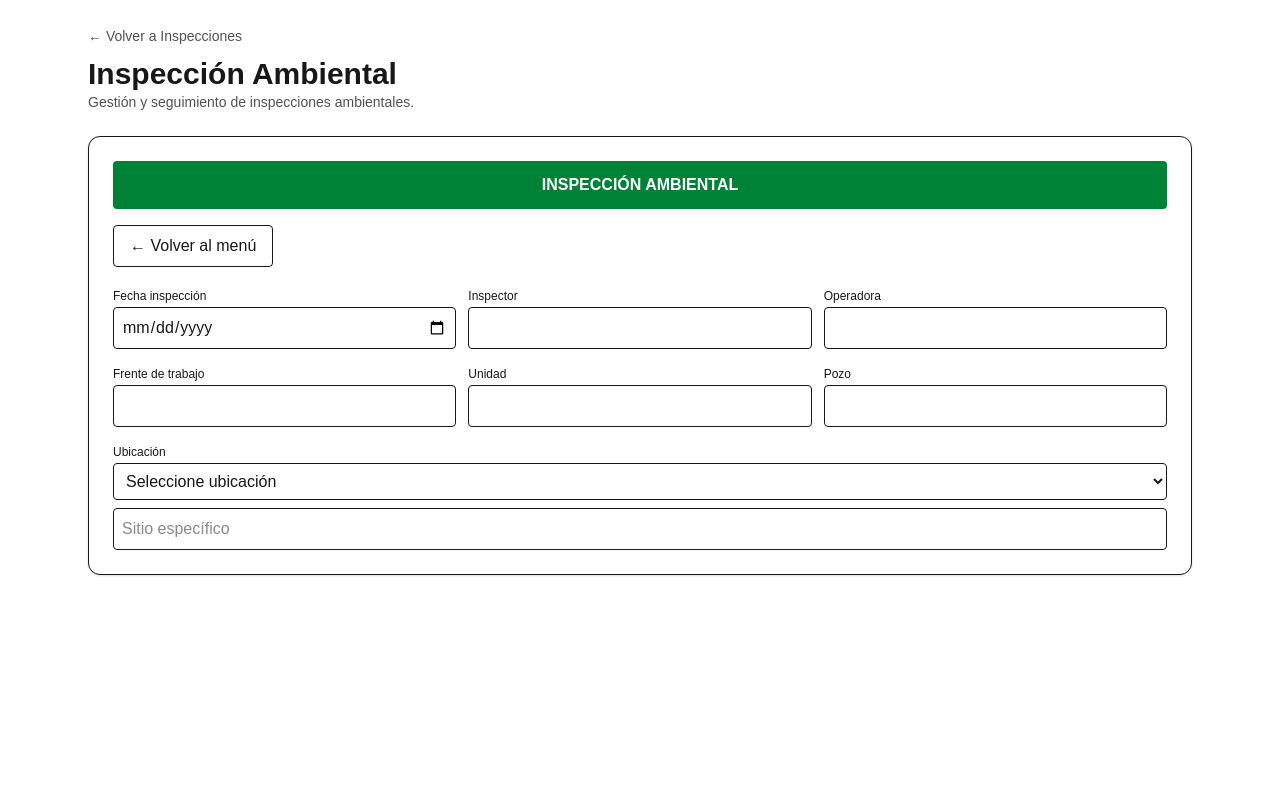
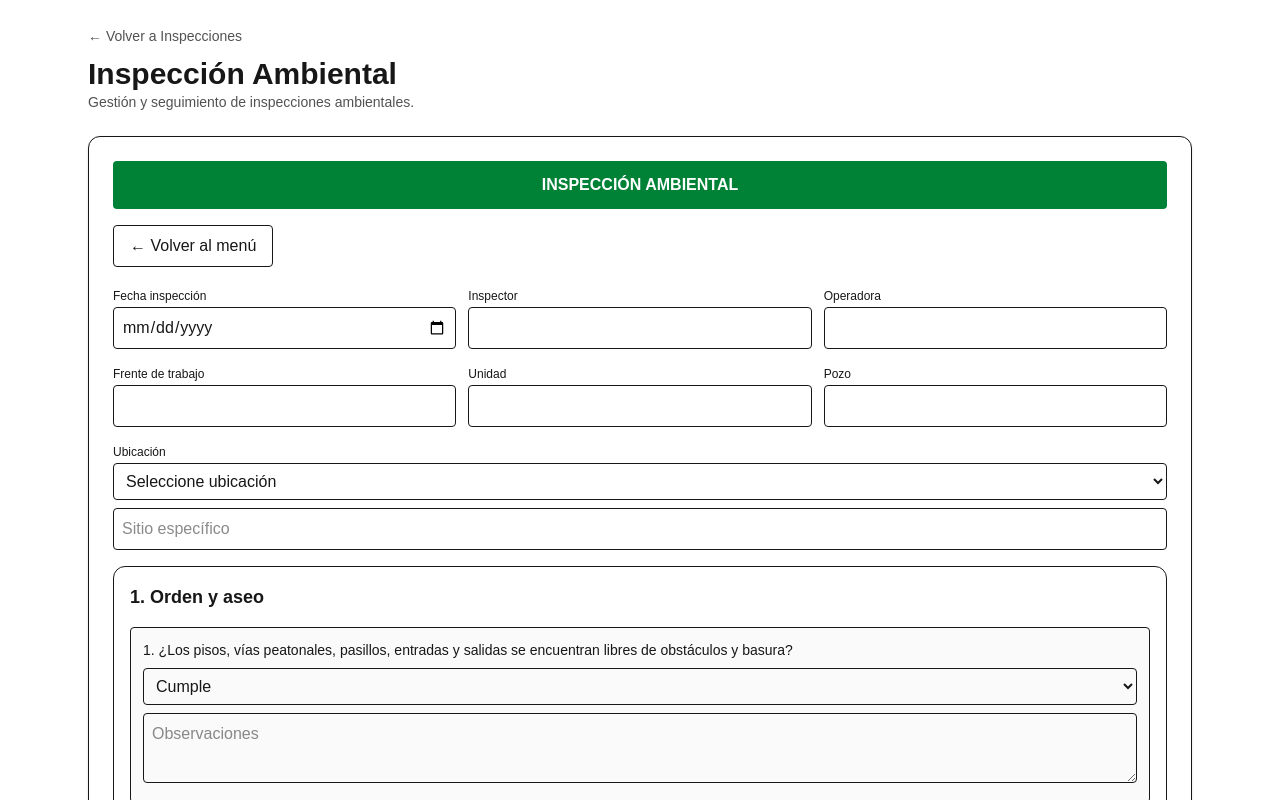
Before and after one commit to Roniant2023/portal-hseq-ia, a Next.js app: page /control-trabajo/inspecciones/ambiental in a window 1280 px wide. Both pictures are taken after a click on the button 360 px from the left and 217 px from the top of the page. Shown: the top 800 px of the page. Built offline with nearby package versions, Linux system fonts and the light colour scheme.

Commit message:
Agregar bloque orden y aseo inspeccion ambiental

```diff
--- a/app/control-trabajo/inspecciones/ambiental/page.tsx
+++ b/app/control-trabajo/inspecciones/ambiental/page.tsx
@@ -3,6 +3,24 @@
 import { useState } from "react";
 
 type ViewMode = "menu" | "new" | "list";
+
+const ORDER_CLEANLINESS_ITEMS = [
+  "¿Los pisos, vías peatonales, pasillos, entradas y salidas se encuentran libres de obstáculos y basura?",
+  "¿El cableado de equipos se encuentra debidamente canalizado y no genera riesgo de caídas o de incendio?",
+  "¿El área de trabajo se encuentra libre de basura, polvo, aceite, agua, combustibles o materiales combustibles?",
+  "¿Los extintores se encuentran en su lugar correspondiente y de fácil acceso?",
+  "¿Las zonas del área de trabajo se encuentran adecuadamente demarcadas?",
+  "¿Los elementos, equipos o paneles eléctricos están debidamente etiquetados?",
+  "¿Las paredes, barandillas y puertas del área de trabajo están limpias?",
+  "¿Los pisos están libres de suciedad, escombros, aceite, partes o accesorios?",
+  "¿Los equipos y herramientas tienen un uso definido en las actividades rutinarias?",
+  "¿Los equipos y herramientas tienen un lugar definido para ser guardados?",
+  "¿Hay equipos o herramientas no necesarios en el sitio de trabajo?",
+  "¿Todos los equipos tienen uso definido para las actividades propias del área?",
+  "¿Hay equipos obsoletos, dañados o rotos?",
+  "¿Los equipos tienen ubicación adecuada según necesidad, ergonomía y espacio?",
+  "¿Hay documentos no necesarios para las actividades cotidianas?",
+];
 
 export default function AmbientalPage() {
 const [viewMode, setViewMode] = useState<ViewMode>("menu");
@@ -17,7 +35,11 @@ const [form, setForm] = useState({
   location: "",
 specific_site: "",
   location_other: "",
-
+ order_cleanliness: ORDER_CLEANLINESS_ITEMS.map((question) => ({
+  question,
+  answer: "CUMPLE",
+  observation: "",
+})),
 });
 
 function updateField(key: string, value: any) {
@@ -233,6 +255,49 @@ function updateField(key: string, value: any) {
 
 </div>
 
+<div className="border rounded-xl p-4 space-y-4">
+  <div className="font-bold text-lg">
+    1. Orden y aseo
+  </div>
+
+  {form.order_cleanliness.map((item, index) => (
+    <div
+      key={index}
+      className="border rounded p-3 space-y-2 bg-neutral-50"
+    >
+      <div className="text-sm font-medium">
+        {index + 1}. {item.question}
+      </div>
+
+      <select
+        className="border p-2 rounded w-full"
+        value={item.answer}
+        onChange={(e) => {
+          const updated = [...form.order_cleanliness];
+          updated[index].answer = e.target.value;
+          updateField("order_cleanliness", updated);
+        }}
+      >
+        <option value="CUMPLE">Cumple</option>
+        <option value="NO CUMPLE">No cumple</option>
+        <option value="NA">N/A</option>
+      </select>
+
+      <textarea
+        className="border p-2 rounded w-full min-h-[70px]"
+        placeholder="Observaciones"
+        value={item.observation}
+        onChange={(e) => {
+          const updated = [...form.order_cleanliness];
+          updated[index].observation = e.target.value;
+          updateField("order_cleanliness", updated);
+        }}
+      />
+    </div>
+  ))}
+</div>
+
+
           </section>
         )}
 
```
